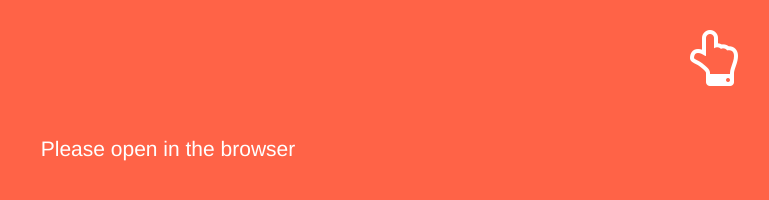
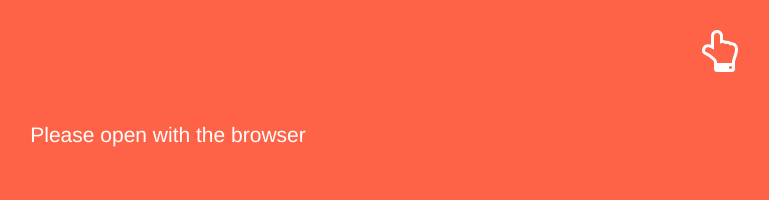
Before and after one commit to yangl395/ricepo.com, a website: page public/mobile.html in a window 1280 px wide. Shown: the whole page, without its empty margins (472-1241 px from the left). Drawn offline with nearby package versions, Linux system fonts and the light colour scheme.

Commit message:
changed thumb size

```diff
--- a/public/mobile.html
+++ b/public/mobile.html
@@ -28,10 +28,10 @@
 	</head>
 	<body>
 		<div class='container'>
-			<i class="fa fa-hand-o-up fa-4x"></i>
+			<i class="fa fa-hand-o-up fa-3x"></i>
 		</div>
 		<div class="jumbotron">
-			<p>Please open in the browser</p>
+			<p>Please open with the browser</p>
 		</div>
 
 
```
